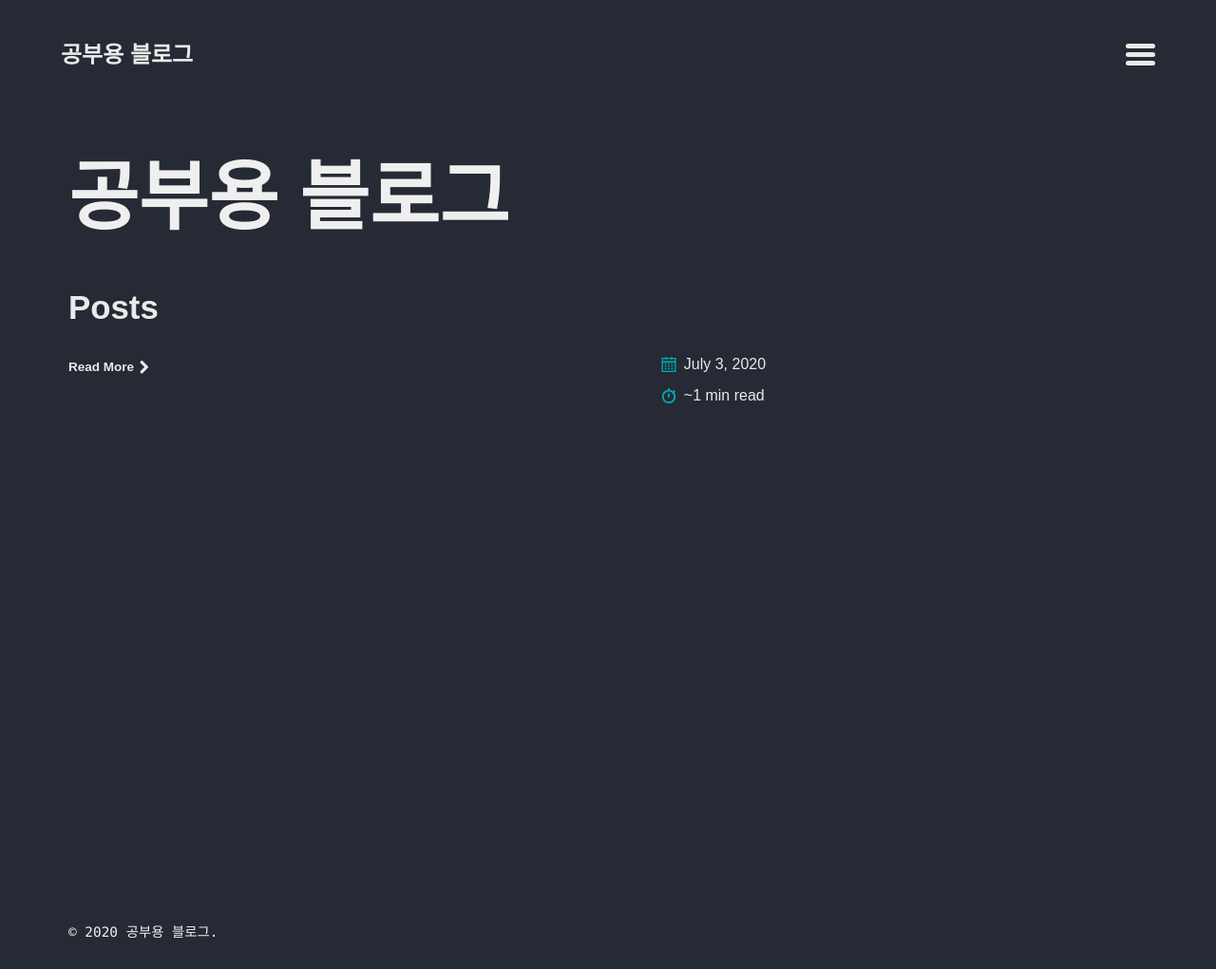
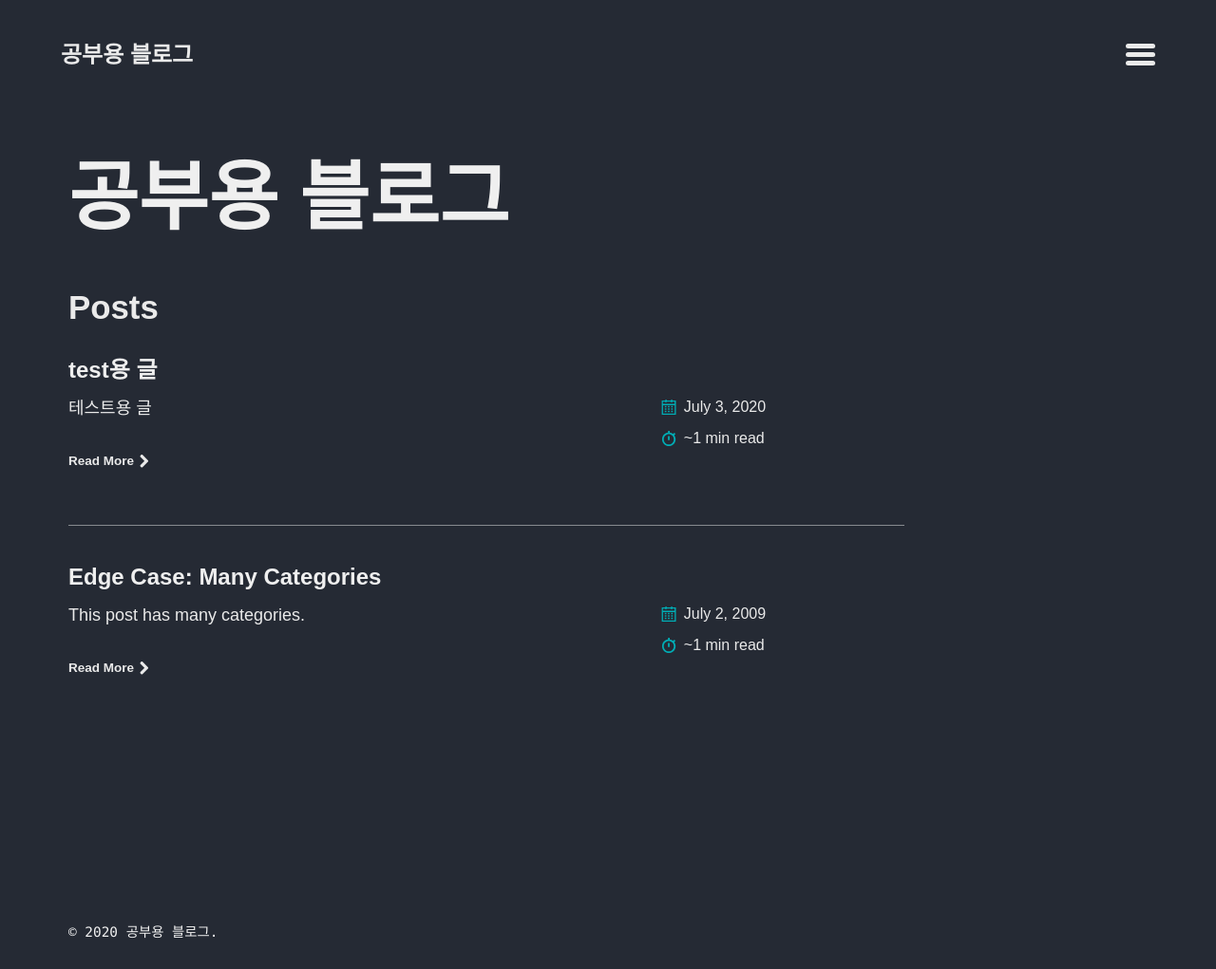
Before and after one commit to HongjaeKwak/HongjaeKwak.github.io, a Jekyll site: the page built from index.md, in a window 1280 px wide. Shown: the whole page at 95% size. Built offline with Jekyll 4.4.1, drawn with Linux system fonts in a browser that asks for light colours.

Commit message:
Theme change

```diff
--- /dev/null
+++ b/_posts/2009-07-02-edge-case-many-categories.md
@@ -0,0 +1,19 @@
+---
+title: "Edge Case: Many Categories"
+categories:
+  - aciform
+  - antiquarianism
+  - arrangement
+  - asmodeus
+  - broder
+  - buying
+  - championship
+  - chastening
+  - disinclination
+  - disinfection
+tags:
+  - categories
+  - edge case
+---
+
+This post has many categories.
--- a/_posts/2020-07-03-test.md
+++ b/_posts/2020-07-03-test.md
@@ -1,7 +1,7 @@
 ---
-categories:
-	- test
+layout: post
 title: 'test용 글'
+comment: true
 ---
 
 테스트용 글
```
